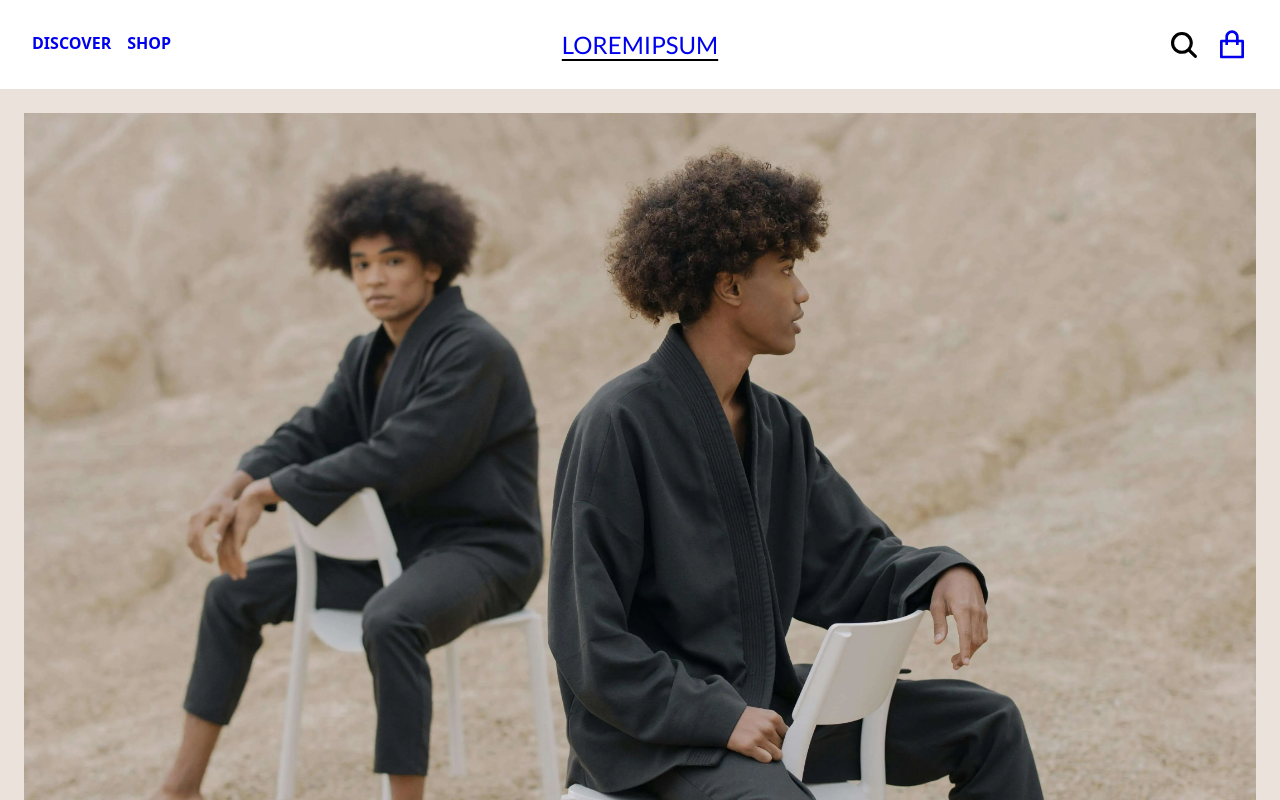
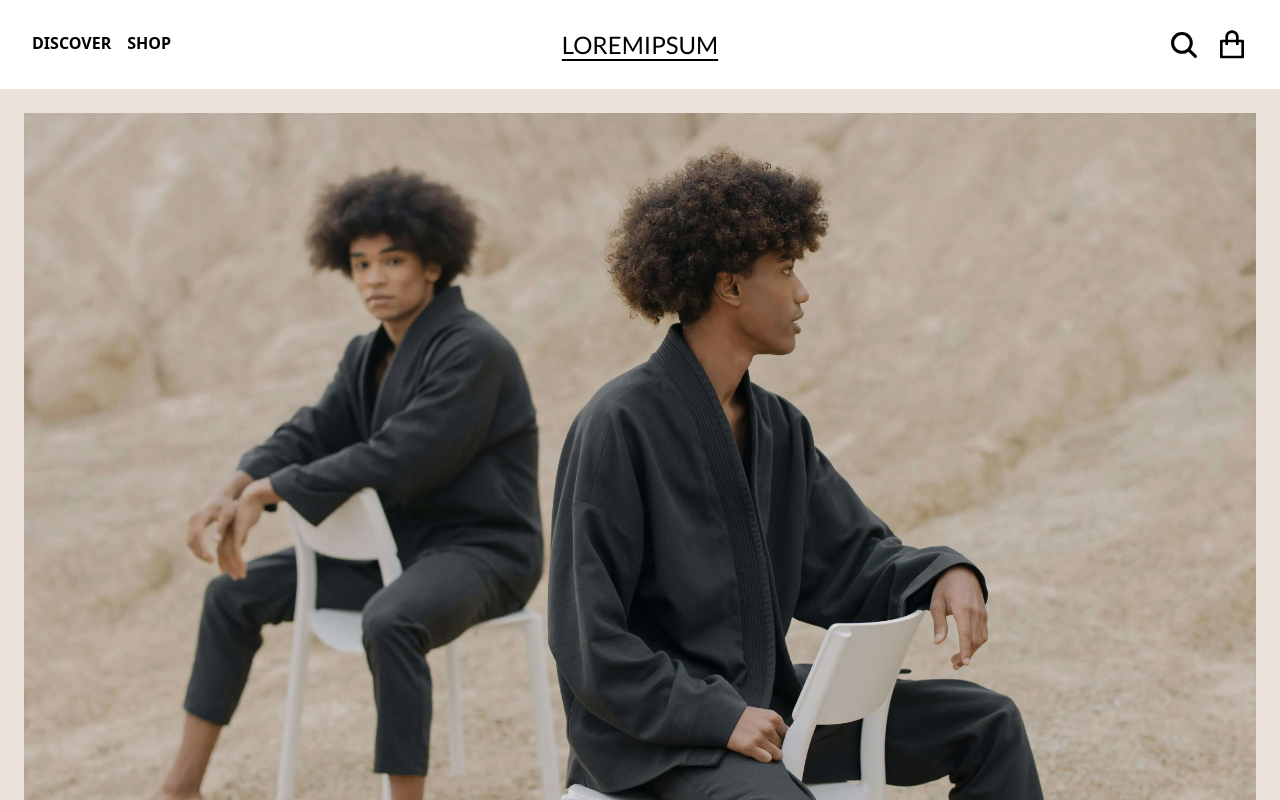
Before and after one commit to dylewskii/shopping-cart, a React (Vite) app: page / in a window 1280 px wide. Shown: the top 800 px of the page. Built offline with nearby package versions, Linux system fonts and the light colour scheme.

Commit message:
remove default anchor tag color

```diff
--- a/src/index.css
+++ b/src/index.css
@@ -109,7 +109,11 @@ a {
   cursor: pointer;
 }
 
-a:visited {
+a:visited,
+a:link,
+a:hover,
+a:active,
+a:-webkit-any-link {
   color: var(--clr-black);
 }
 
```
